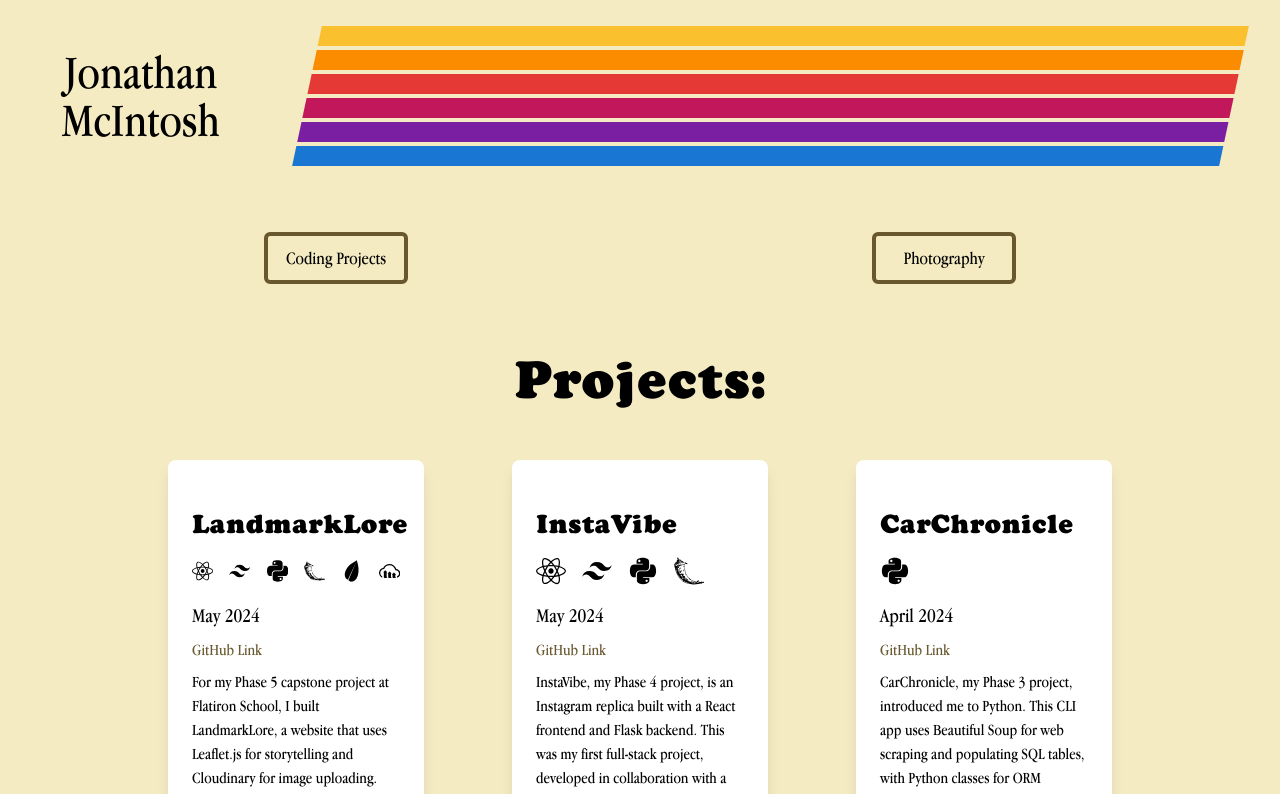
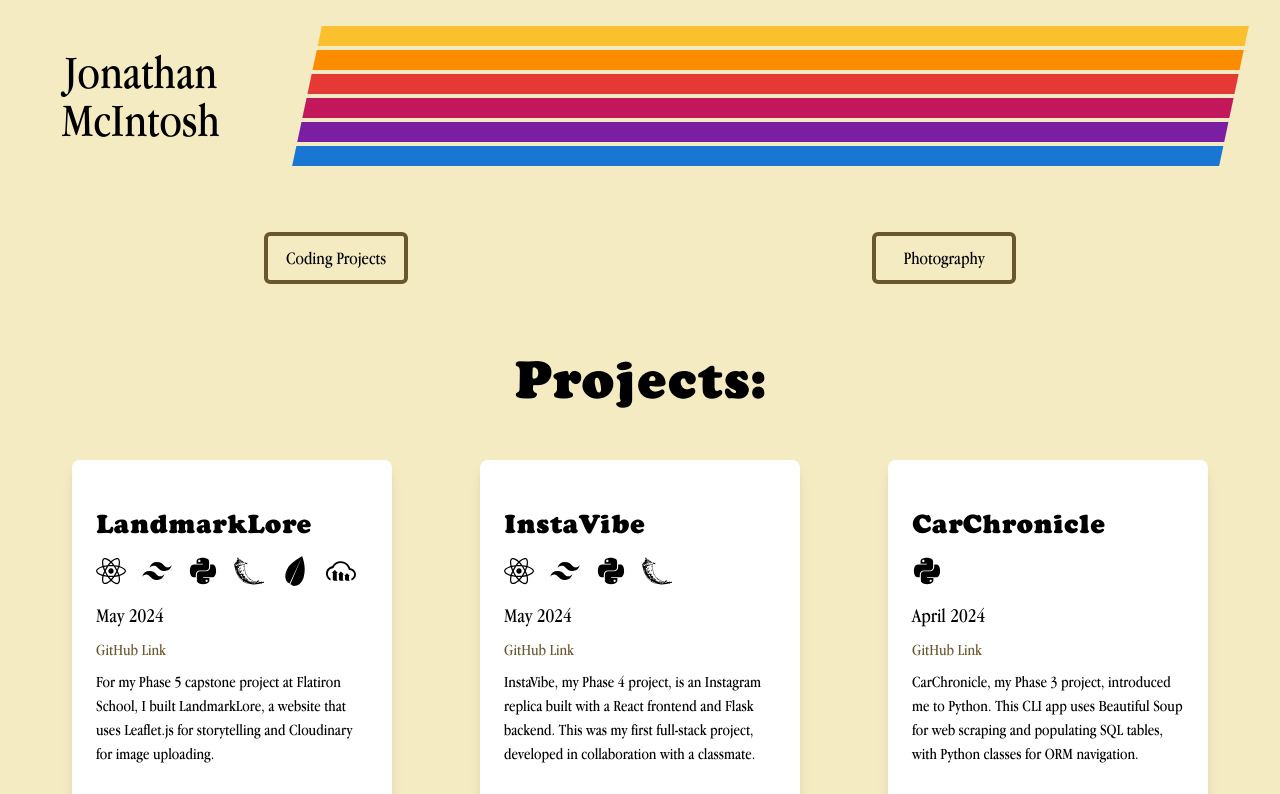
Before and after one commit to Whoami-Voyager/Personal_Website, a React (Vite) app: page / in a window 1280 px wide. Shown: the top 794 px of the page. Built offline with nearby package versions, Linux system fonts and the light colour scheme.

Commit message:
minor updates again

```diff
--- a/src/index.css
+++ b/src/index.css
@@ -24,5 +24,5 @@
 }
 
 .card {
-    @apply w-full sm:w-1/2 md:w-1/3 lg:w-1/4 xl:w-1/5 py-12 px-6 m-6 bg-white rounded-lg overflow-hidden shadow-lg duration-300 ease-in-out lg:hover:shadow-xl lg:hover:scale-105
+    @apply sm:w-1/2 md:w-2/5 lg:w-1/3 xl:w-1/4 py-12 px-6 m-6 bg-white rounded-lg overflow-hidden shadow-lg duration-300 ease-in-out lg:hover:shadow-xl lg:hover:scale-105
 }
```
Also changed, not shown: package.json (+4 -4 lines), 1 other file (tests, documents, lock files or other folders).
